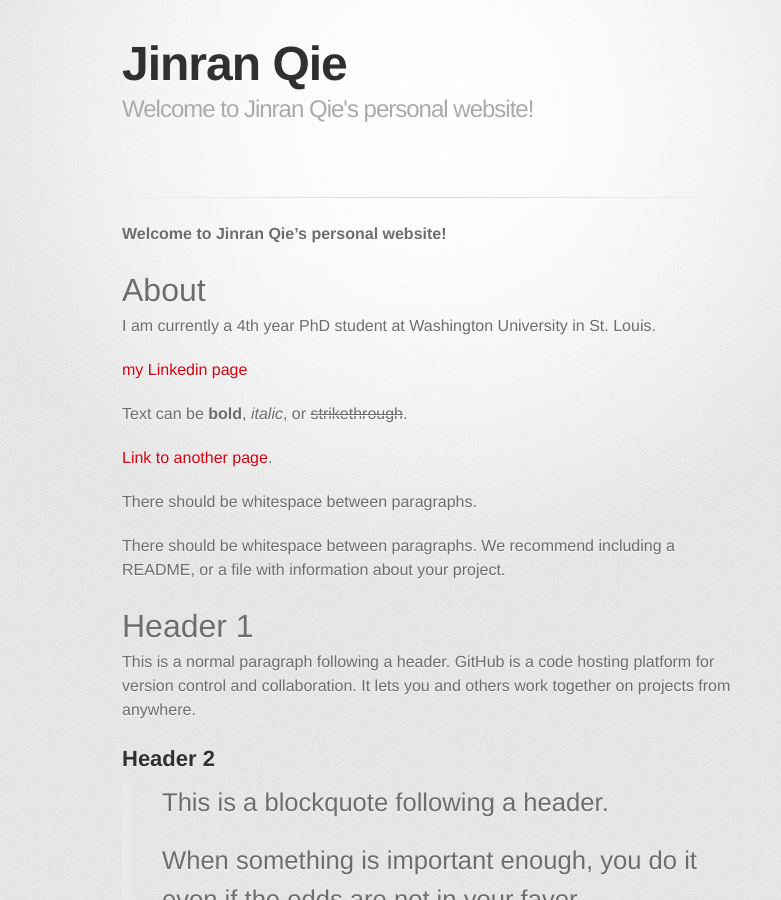
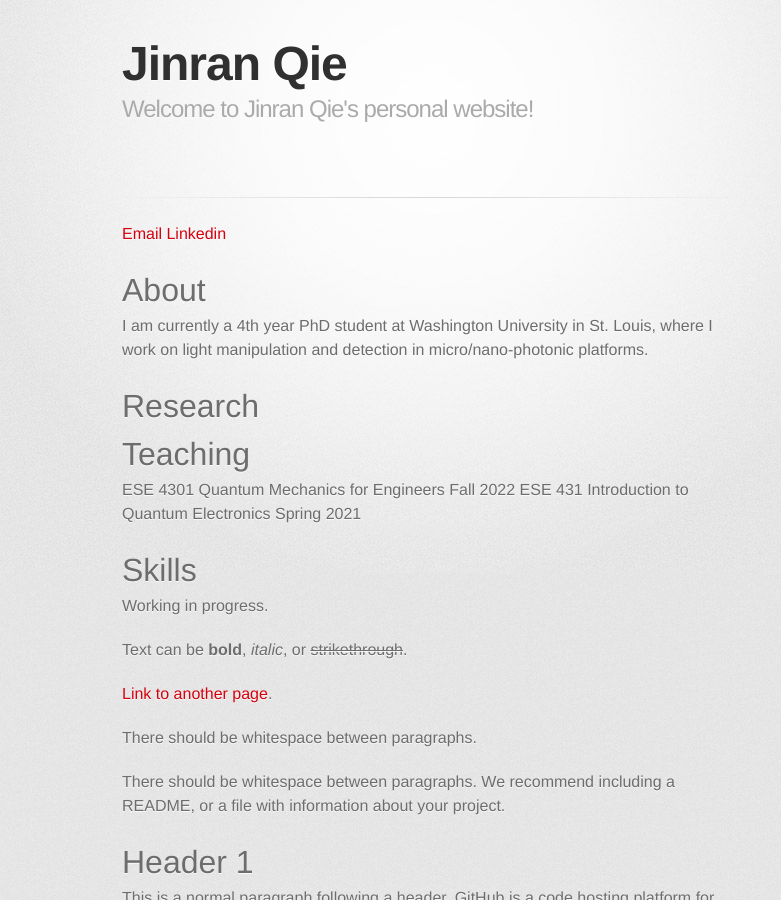
Before and after one commit to JRQie/JRQie.github.io, a Jekyll site: the page built from index.md, in a window 1280 px wide and 900 px high. Shown: the whole window, without its empty margins (208-989 px from the left). Built offline with Jekyll 4.4.1, drawn with Linux system fonts in a browser that asks for light colours; some web fonts are replaced.

Commit message:
Update index.md

```diff
--- a/index.md
+++ b/index.md
@@ -2,13 +2,23 @@
 layout: default
 ---
 
-**Welcome to Jinran Qie's personal website!**
+[Email](jinranqie@gmail.com)
+[Linkedin](https://www.linkedin.com/in/jrqie/)
+
 
 # About
-I am currently a 4th year PhD student at Washington University in St. Louis.
+I am currently a 4th year PhD student at Washington University in St. Louis, where I work on light manipulation and detection in micro/nano-photonic platforms.
 
-[my Linkedin page](https://www.linkedin.com/in/jrqie/)
+# Research
 
+
+# Teaching
+ESE 4301 Quantum Mechanics for Engineers  Fall 2022
+ESE 431  Introduction to Quantum Electronics Spring 2021
+
+# Skills
+
+Working in progress.
 
 Text can be **bold**, _italic_, or ~~strikethrough~~.
 
```
